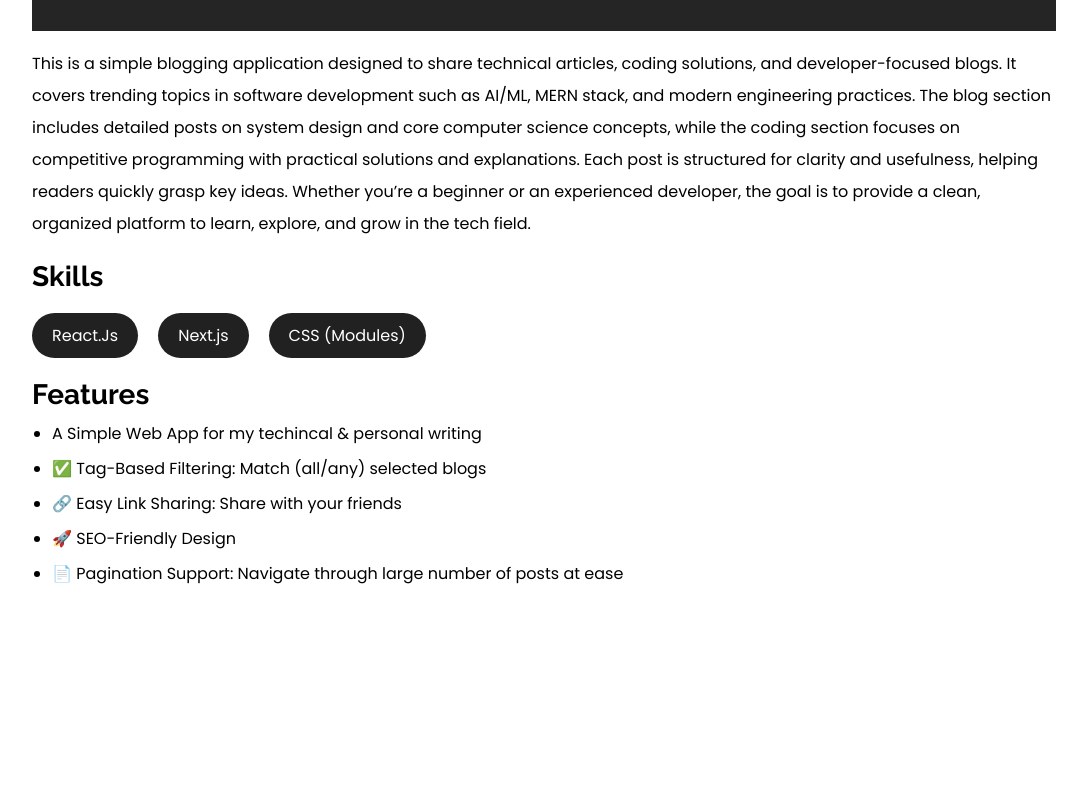
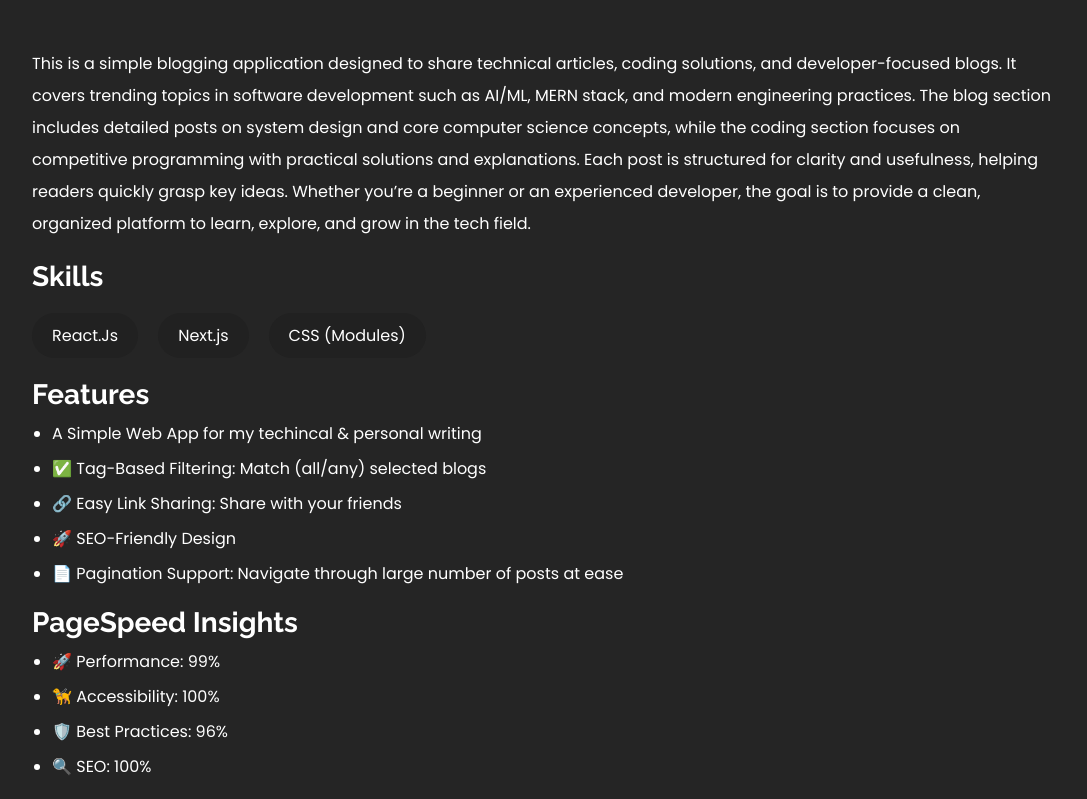
Before and after one commit to sambasivareddy-ch/sambasiva, a React (Create React App) app: page /project/project1 in a window 1280 px wide. Shown: the part 2050-2849 px from the top of the page, without its empty margins (96-1183 px from the left). Before the commit the page ends 2656 px from the top, so only its background shows below. Built offline with nearby package versions, Linux system fonts and the light colour scheme.

Commit message:
Theme changed to Dark Theme
Added insights for Project details page

```diff
--- a/src/index.css
+++ b/src/index.css
@@ -14,11 +14,11 @@
   --green-color: #43a047;
   --white-color: #fff;
 
-  --primary-color: #fff;
-  --primary-text: #000;
-  --secondary-text: #B0B0B0;
-  --border-color: #eee;
-  --accent-color: #888888;
+  --primary-color: #252525;
+  --primary-text: #FFFFFF;
+  --secondary-text: #cacaca;
+  --border-color: #585858;
+  --accent-color: #2C2C2C;
 }
 
 
--- a/src/pages/ProjectDetailsPage.js
+++ b/src/pages/ProjectDetailsPage.js
@@ -78,6 +78,15 @@ const ProjectDetailsPage = (props) => {
                             })}
                         </ul>
                     </div>}
+                    {projectInfo.insights && <div className={styles['project-insights']}>
+                        <h3>PageSpeed Insights</h3>
+                        <ul>
+                            <li>🚀 Performance: { projectInfo.insights.performance }%</li>
+                            <li>🦮 Accessibility: { projectInfo.insights.accessibility }%</li>
+                            <li>🛡️ Best Practices: {projectInfo.insights['best-practices']}%</li>
+                            <li>🔍 SEO: { projectInfo.insights.seo }%</li>
+                        </ul>
+                    </div>}
                 </div>
             </div>
         </div>
--- a/src/projectinfo.js
+++ b/src/projectinfo.js
@@ -15,7 +15,13 @@ const PROJECTS_DATA = [
             "🔗 Easy Link Sharing: Share with your friends",
             "🚀 SEO-Friendly Design",
             "📄 Pagination Support: Navigate through large number of posts at ease"
-        ]
+        ],
+        insights: {
+            'performance': '99',
+            'accessibility': '100',
+            'best-practices': '96',
+            'seo': '100'
+        }
     },
     {
         id: 'project2',
--- a/src/styles/details.module.css
+++ b/src/styles/details.module.css
@@ -47,12 +47,14 @@
 }
 
 .project-skills,
-.project-features {
+.project-features,
+.project-insights {
     margin: 20px 0;
 }
 
 .project-skills h3,
-.project-features h3 {
+.project-features h3,
+.project-insights h3 {
     font-size: 28px;
     font-family: var(--font-family-raleway);
     color: var(--primary-text);
@@ -74,7 +76,7 @@
     border-radius: 5pc;
 }
 
-.project-features li {
+.project-features li, .project-insights li {
     margin: 10px 20px;
 }
 
```
Also changed, not shown: src/blogsInfo.js (deleted, +0 -76 lines).
